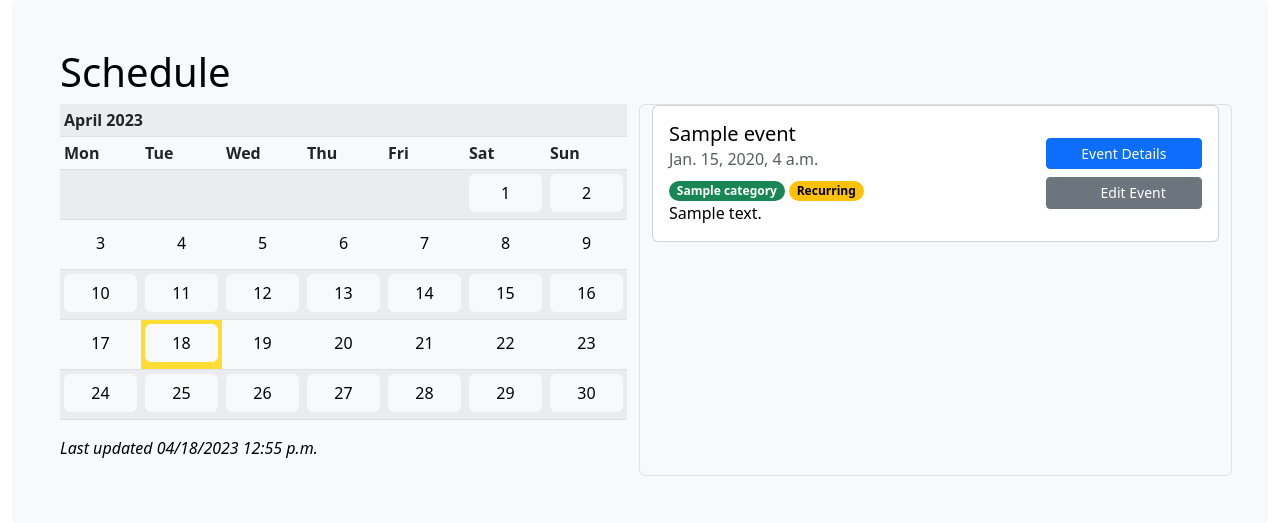
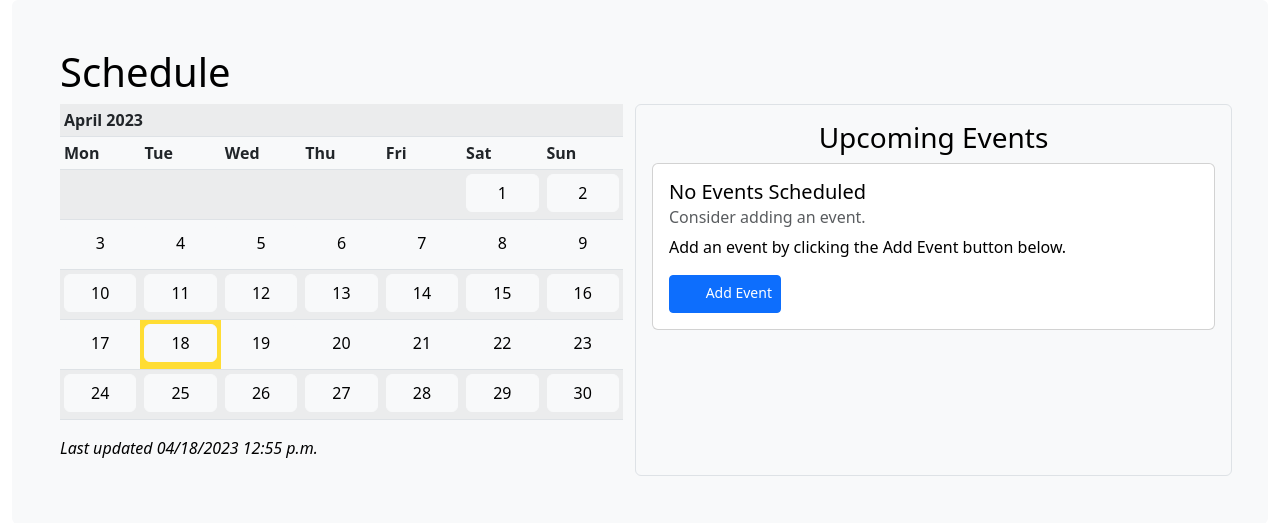
Before and after one commit to moemyself3/ObsPortal, a Django app: page /scheduler/ in a window 1280 px wide. Shown: the part 136-659 px from the top of the page. Run offline with Django 4.2, Linux system fonts and the light colour scheme; tables that the repository leaves empty hold one stand-in row (values such as "Sample post"); parts of the project's set-up code (start-up, migrations or seed data) failed here and were passed over; some libraries are stand-ins or nearby versions.

Commit message:
Add filter and order_by to event lists

```diff
--- a/obsportal/scheduler/templates/scheduler/schedule.html
+++ b/obsportal/scheduler/templates/scheduler/schedule.html
@@ -12,7 +12,8 @@
             {{ calendar|safe }}
             <p><em>Last updated {% now "SHORT_DATETIME_FORMAT" %}</em></p>
         </div>
-        <div class="col mx-auto border rounded" style="width:75%">
+        <div class="col mx-auto border p-3 rounded" style="width:75%">
+            <h3 class="text-center">Upcoming Events</h3>
             {% if event_list %}
             {% for event in event_list.all %}
             <div class="card">
@@ -22,6 +23,9 @@
                   <h5 class="card-title">{{ event.name }}</h5>
                   <h6 class="card-subtitle mb-2 text-muted">
                       {{ event.event_start_datetime }}
+                  </h6>
+                  <h6 class="card-subtitle mb-2 text-muted">
+                      {{ event.event_start_datetime|timeuntil }}
                   </h6>
                 <span class="badge rounded-pill text-bg-success">
                     {{ event.category }}
--- a/obsportal/scheduler/views.py
+++ b/obsportal/scheduler/views.py
@@ -18,6 +18,7 @@ from datetime import date
 class EventListView(ListView):
     model = Event
     template_name = 'scheduler/schedule.html'
+    queryset = Event.objects.order_by('event_start_datetime').filter(event_start_datetime__gt=timezone.now())
     context_object_name = 'event_list'
 
     def get_context_data(self, **kwargs):
@@ -115,7 +116,7 @@ class EventLookupView(ListView):
             event_list = Event.objects.filter(
                     event_start_datetime__year = year,
                     event_start_datetime__month = month
-                    )
+                    ).order_by('event_start_datetime')
 
             context['event_list'] = event_list
             context['search_date'] = now.strftime('%B %Y')
```
